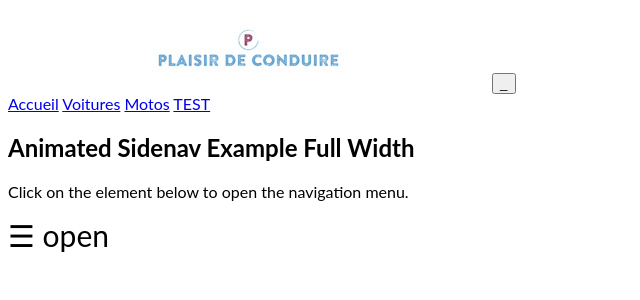
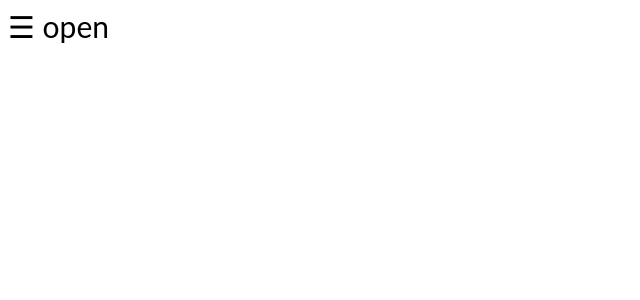
Before and after one commit to FlorianMs59/plaisir2conduire, a Symfony app: template templates/test.html.twig in a window 1280 px wide. Shown: the top 300 px of the page, without its empty margins (0-640 px from the left). Run offline with Twig, Linux system fonts and the light colour scheme; the template is opened without the code that fills it, so the values that code supplies are empty; some libraries are stand-ins or nearby versions.

```diff
--- a/templates/test.html.twig
+++ b/templates/test.html.twig
@@ -53,39 +53,14 @@ body {
 <body>
 
 
- <div class="header">
-    <nav class="navbar navbar-expand-lg">
-
-        <img src="{{ asset('images/logo_size.jpg') }}" id="logo">
-        {# <a class="navbar-brand" href="#">Navbar</a> #}
-
-        <button class="navbar-toggler" id="openNavbar" type="button" data-toggle="collapse" data-target="#navbarNavAltMarkup" aria-controls="navbarNavAltMarkup" aria-expanded="false" aria-label="Toggle navigation">
-            <span class="navbar-toggler-icon">_</span>
-        </button>
-
-        <div class="collapse navbar-collapse" id="navbarNavAltMarkup">
-            <div class="navbar-nav mr-auto">
-            <a class="nav-link active menu01" href="/">Accueil</a>
-            <a class="nav-link" href="#">Voitures</a>
-            <a class="nav-link" href="#">Motos</a>
-            <a class="nav-link" href="/test">TEST</a>
-            </div>
-        </div>
-
-    </nav>
-  </div>
-
-
 <div id="mySidenav" class="sidenav">
-  <a href="javascript:void(0)" class="closebtn" onclick="closeNav()">&times;</a>
+  <a href="javascript:void(0)" class="closebtn" onclick="closeNav()">&times; blablabla</a>
   <a href="#">About</a>
   <a href="#">Services</a>
   <a href="#">Clients</a>
   <a href="#">Contact</a>
 </div>
 
-<h2>Animated Sidenav Example Full Width</h2>
-<p>Click on the element below to open the navigation menu.</p>
 <span style="font-size:30px;cursor:pointer" onclick="openNav()">&#9776; open</span>
 
 <script>
```
Also changed, not shown: templates/home.html.twig (+21 -6 lines), public/css/app.css. Lines whose indentation alone changed are shown as unchanged.
